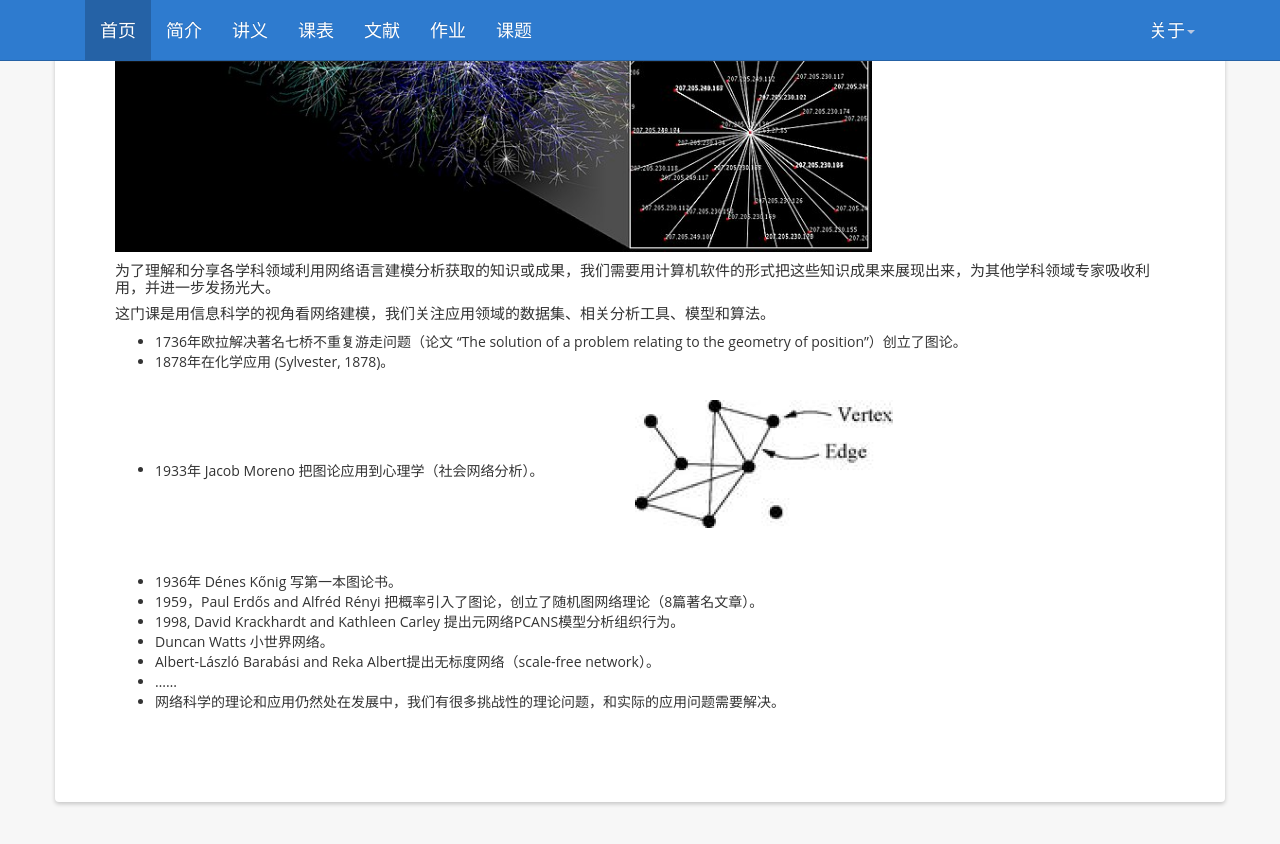
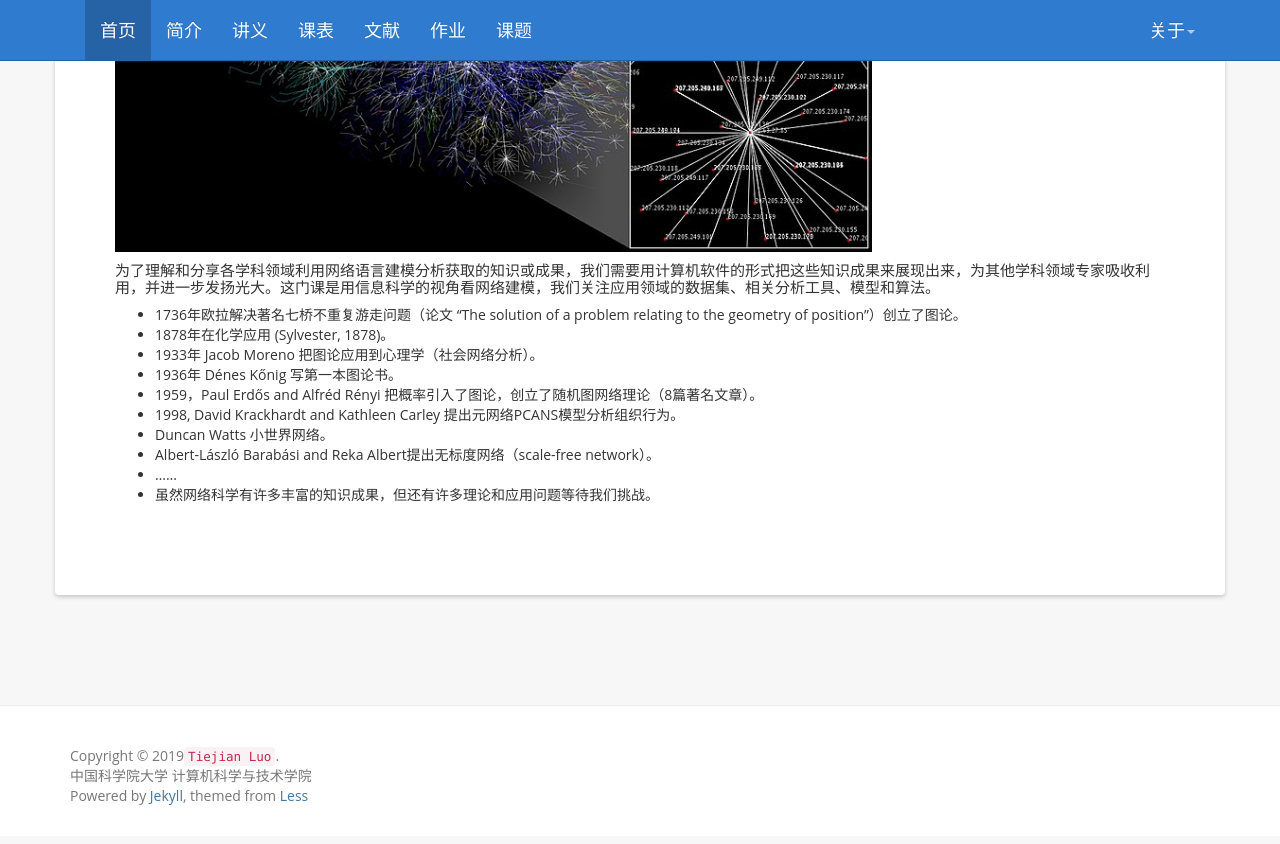
Before and after one commit to tjluo-ucas/ns, a Jekyll site: the page built from index.md, in a window 1280 px wide and 900 px high, scrolled down 740 px. Shown: the top 844 px of the window. Built offline with Jekyll 4.4.1, drawn with Linux system fonts in a browser that asks for light colours; nearby versions of some CDN libraries; comment, search, counter and statistics services are not loaded.

Commit message:
Update index.md

```diff
--- a/index.md
+++ b/index.md
@@ -13,18 +13,15 @@ title:  "Intro"
 
 ![intro-2.jpg](https://tjluo-ucas.github.io/ns/static/img/intro-2.jpg)
 
-#### 为了理解和分享各学科领域利用网络语言建模分析获取的知识或成果，我们需要用计算机软件的形式把这些知识成果来展现出来，为其他学科领域专家吸收利用，并进一步发扬光大。
-
-#### 这门课是用信息科学的视角看网络建模，我们关注应用领域的数据集、相关分析工具、模型和算法。
+#### 为了理解和分享各学科领域利用网络语言建模分析获取的知识或成果，我们需要用计算机软件的形式把这些知识成果来展现出来，为其他学科领域专家吸收利用，并进一步发扬光大。这门课是用信息科学的视角看网络建模，我们关注应用领域的数据集、相关分析工具、模型和算法。
 
 * 1736年欧拉解决著名七桥不重复游走问题（论文 “The solution of a problem relating to the geometry of position”）创立了图论。
 * 1878年在化学应用 (Sylvester, 1878)。
 * 1933年 Jacob Moreno 把图论应用到心理学（社会网络分析）。
-![intro-1.png](https://tjluo-ucas.github.io/ns/static/img/intro-1.png)
 * 1936年 Dénes Kőnig 写第一本图论书。
 * 1959，Paul Erdős and Alfréd Rényi 把概率引入了图论，创立了随机图网络理论（8篇著名文章）。
 * 1998, David Krackhardt and Kathleen Carley 提出元网络PCANS模型分析组织行为。
 * Duncan Watts 小世界网络。
 * Albert-László Barabási and Reka Albert提出无标度网络（scale-free network）。
 * ......
-* 网络科学的理论和应用仍然处在发展中，我们有很多挑战性的理论问题，和实际的应用问题需要解决。
+* 虽然网络科学有许多丰富的知识成果，但还有许多理论和应用问题等待我们挑战。
```
